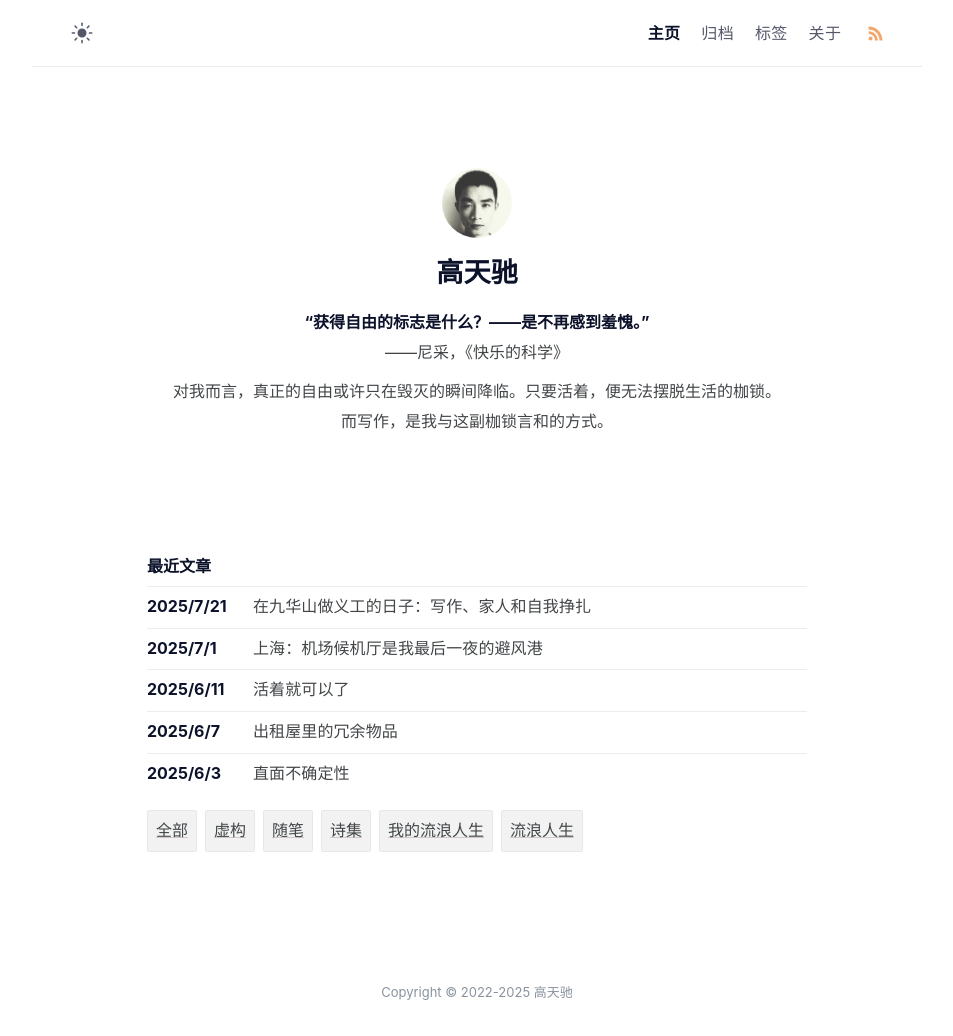
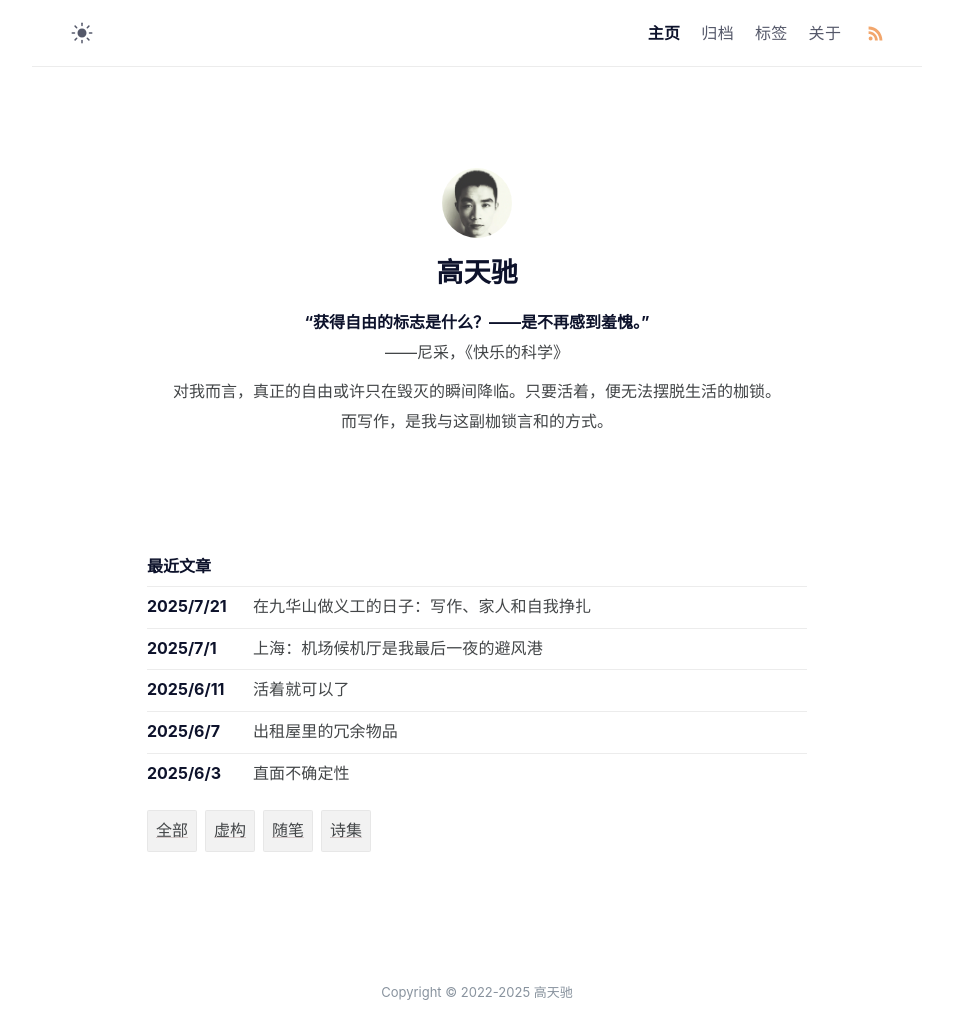
Before and after one commit to gaotianchi/gaotianchi.github.io, a Jekyll site: the page built from index.md, in a window 1280 px wide. Shown: the whole page, without its empty margins (163-1116 px from the left). Built offline with Jekyll 4.4.1, drawn with Linux system fonts in a browser that asks for light colours.

Commit message:
vault backup: 2025-08-07 07:27:46

```diff
--- a/_posts/2025-07-01-5684-shanghai-airport-lounge-my-last-night-refuge.md
+++ b/_posts/2025-07-01-5684-shanghai-airport-lounge-my-last-night-refuge.md
@@ -6,10 +6,10 @@ date: 2025-07-01 18:45:03+08:00
 description: 身无分文的我，为了赶一趟高铁，睡在虹桥机场的椅子上。这是我在上海的最后一晚，没有告别，也没有体面，只有一顶帽子挡着灯光，一碗泡面暖着肚子。
 image: /assets/img/shanghai-airport-lounge-my-last-night-refuge/shanghai.png
 layout: post
-modifiedAt: 2025-07-01 19:56:08
+modifiedAt: 2025-08-07 07:26:37
 showImage: true
 tags:
-  - 我的流浪人生
+  - 随笔
 title: 上海：机场候机厅是我最后一夜的避风港
 ---
 
--- a/_posts/2025-07-21-2002-volunteering-jiuhuashan-writing-family-conflict.md
+++ b/_posts/2025-07-21-2002-volunteering-jiuhuashan-writing-family-conflict.md
@@ -5,10 +5,10 @@ date: 2025-07-21T20:49:17+08:00
 description: 七月初我来到九华山做义工，已经二十多天。在这里，我一边与形形色色的人相遇，一边努力创作小说，也逐渐觉察到家人对我的影响。他们关心，却也让我疲惫。而我，在挣扎中寻找写作与生活的自由。
 image:
 layout: post
-modifiedAt: 2025-07-21 20:53:58
+modifiedAt: 2025-08-07 07:26:42
 showImage: true
 tags:
-  - 流浪人生
+  - 随笔
 title: 在九华山做义工的日子：写作、家人和自我挣扎
 ---
 
```
